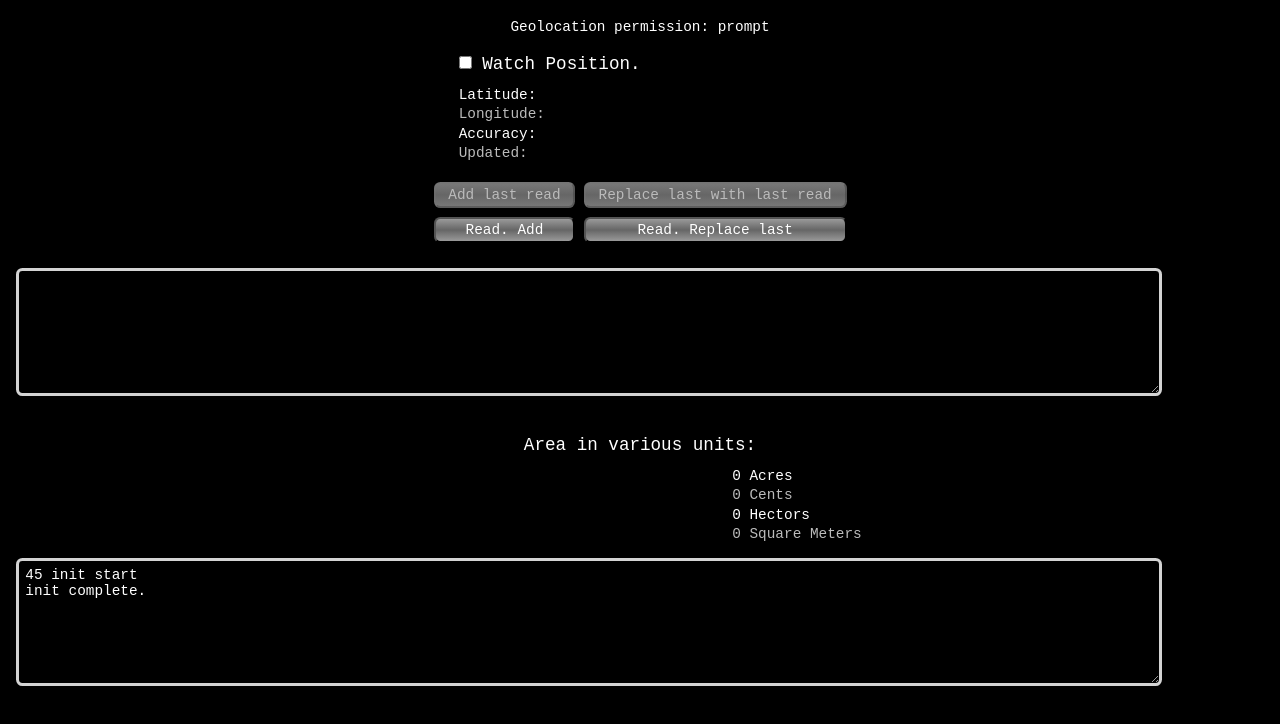
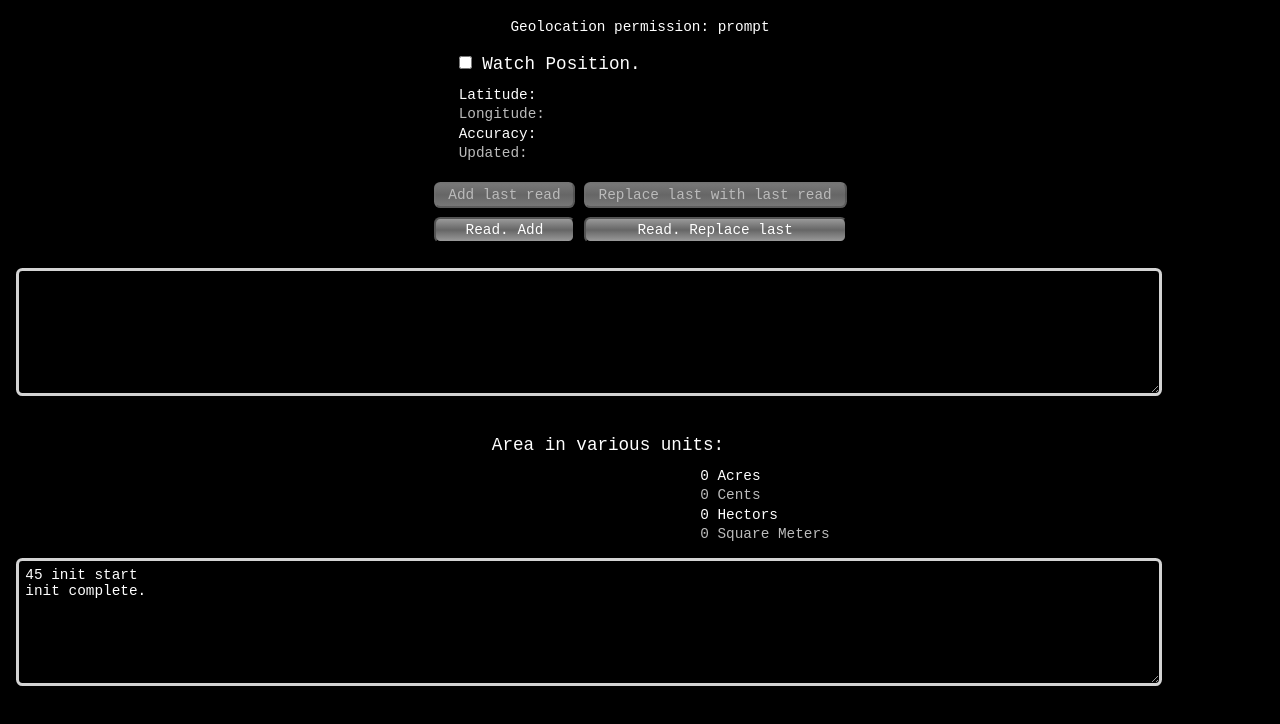
Before and after one commit to VenkataRaju/VenkataRaju.github.io, a plain HTML site: page utils/javascript/LocationReader.html in a window 1280 px wide. Drawn offline with Linux system fonts and the light colour scheme.

Commit message:
Update LocationReader.html

```diff
--- a/utils/javascript/LocationReader.html
+++ b/utils/javascript/LocationReader.html
@@ -473,7 +473,7 @@ function init()
 <textarea id="locationInfoTA"></textarea><br>
 <label id="locationInfoTAErrLbl" class="error"></label>
 <br><br>
-<div id="areaInUnitsEl" style="text-align: right" class="children-left-align-inline-box">
+<div id="areaInUnitsEl" style="margin-right: 4rem; text-align: right" class="children-left-align-inline-box">
   <label>          Area in various units:          </label>
   <label><span id="areadInAcresLbl">0</span> Acres        </label>
   <label><span id="areadInCentsLbl">0</span> Cents        </label>
```
